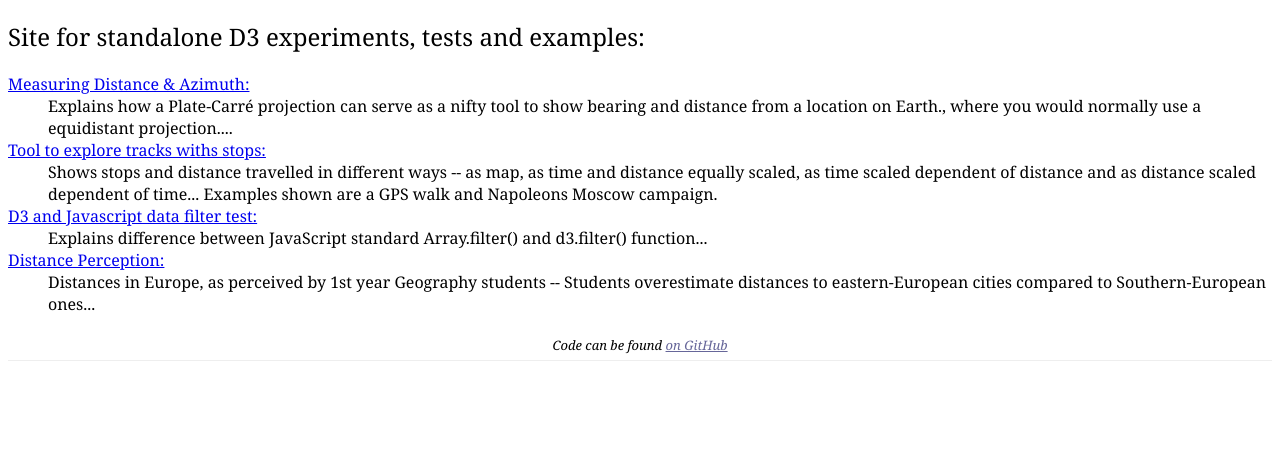
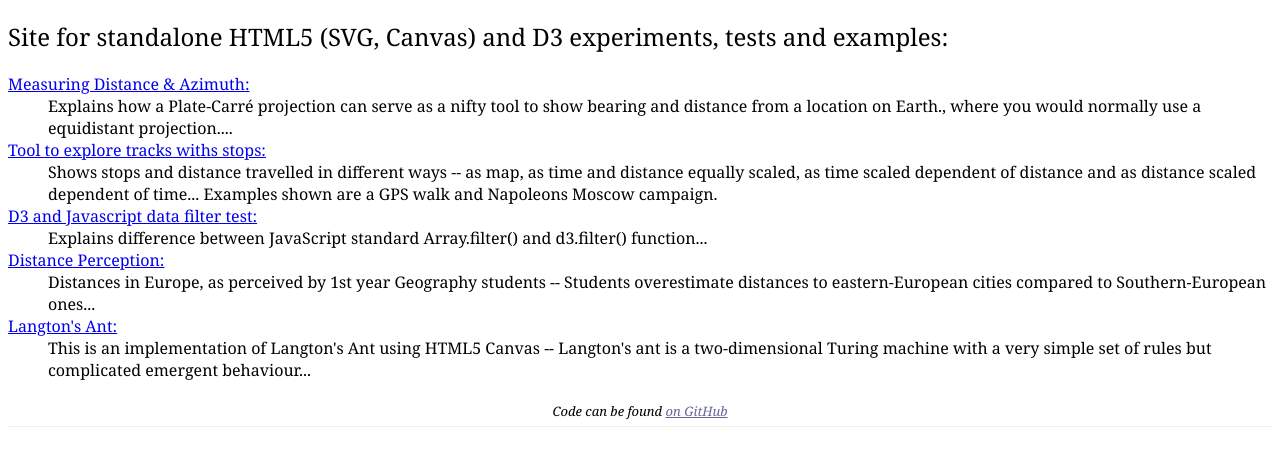
Before and after one commit to kobben/D3tests, a plain HTML site: page index.html in a window 1280 px wide. Drawn offline with Linux system fonts and the light colour scheme.

Commit message:
added Langston's Ant in Canvas experiment...

```diff
--- a/index.html
+++ b/index.html
@@ -1,11 +1,11 @@
 <!DOCTYPE html>
 <html>
 <head>
-    <title>D3 tests</title>
+    <title>HTML5 &amp; D3 tests</title>
     <link rel="stylesheet" type="text/css" href="lib/maps.css">
 </head>
 <body>
-<h2>Site for standalone D3 experiments, tests and examples:</h2>
+<h2>Site for standalone HTML5 (SVG, Canvas) and D3 experiments, tests and examples:</h2>
 
 <dl>
 
@@ -19,11 +19,16 @@
         Examples shown are a GPS walk and Napoleons Moscow campaign.</dd>
 
     <dt><a href="testFilter/">D3 and Javascript data filter test:</a></dt>
-<dd>Explains difference between JavaScript standard Array.filter() and d3.filter() function...</dd>
+    <dd>Explains difference between JavaScript standard Array.filter() and d3.filter() function...</dd>
 
-<dt><a href="distancePerception/">Distance Perception:</a></dt>
-<dd>Distances in Europe, as perceived by 1st year Geography students --
-    Students overestimate distances to eastern-European cities compared to Southern-European ones...</dd>
+    <dt><a href="distancePerception/">Distance Perception:</a></dt>
+    <dd>Distances in Europe, as perceived by 1st year Geography students --
+        Students overestimate distances to eastern-European cities compared to Southern-European ones...</dd>
+
+    <dt><a href="LangstonsAnt/">Langton's Ant:</a></dt>
+    <dd>This is an implementation of Langton's Ant using HTML5 Canvas --
+        Langton's ant is a two-dimensional
+        Turing machine with a very simple set of rules but complicated emergent behaviour...</dd>
 
 </dl>
 
```
